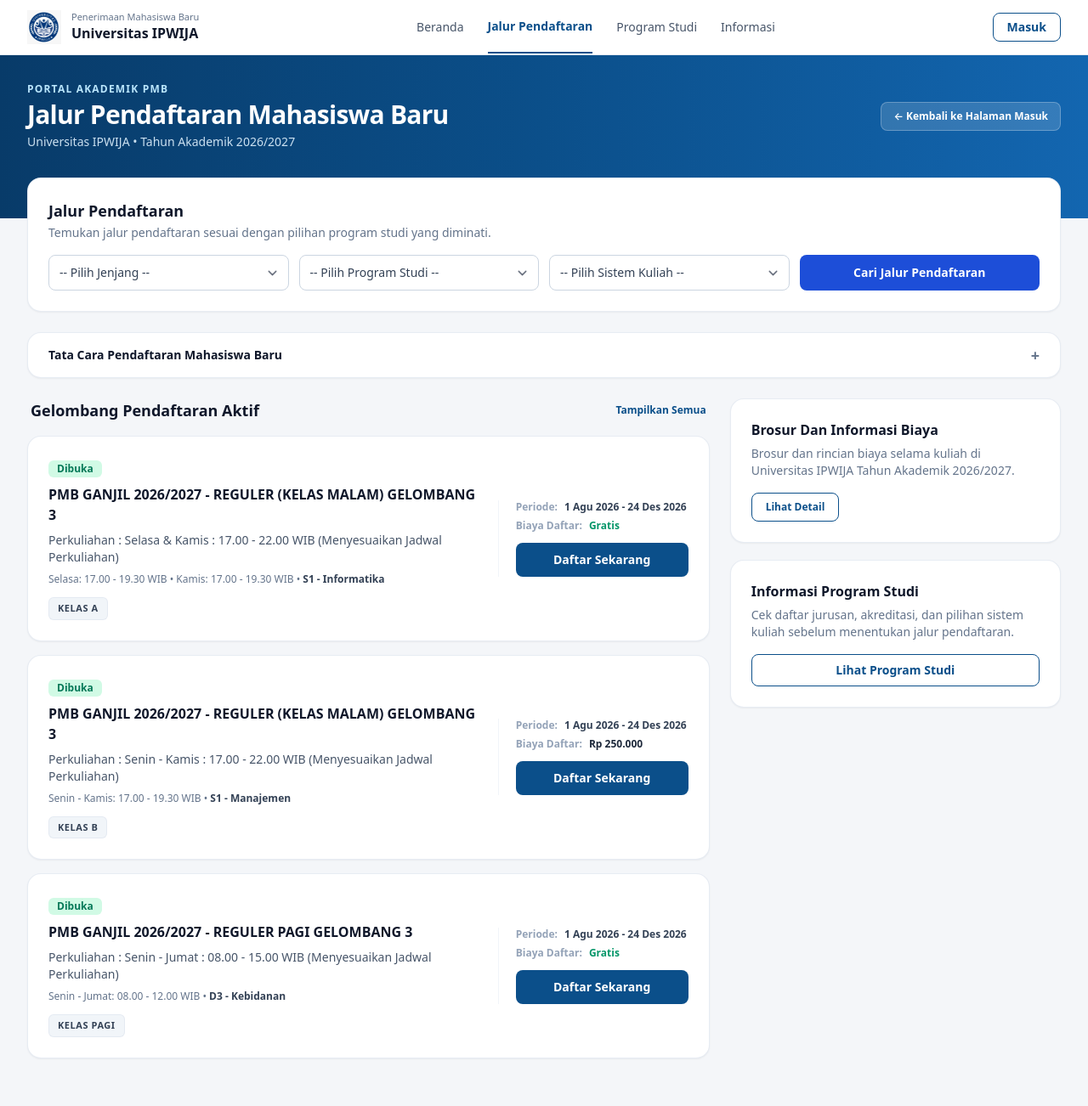
After one commit to pradityasaputradev-creator/pmb-ipwija, a Laravel app: page /jalur-pendaftaran in a window 1280 px wide. The commit adds this page. Shown: the whole page at 85% size. Run offline with Laravel 12, Linux system fonts and the light colour scheme; style sheets or scripts are compiled from the project's sources.

Commit message:
feat(pmb): add jalur pendaftaran page and route

```diff
--- /dev/null
+++ b/pmb_app/resources/views/jalur-pendaftaran/index.blade.php
@@ -0,0 +1,240 @@
+<!DOCTYPE html>
+<html lang="id">
+<head>
+    <meta charset="utf-8">
+    <meta name="viewport" content="width=device-width, initial-scale=1">
+    <title>Jalur Pendaftaran - PMB Universitas IPWIJA</title>
+    @vite(['resources/css/app.css', 'resources/js/app.js'])
+</head>
+<body class="min-h-screen bg-[#f4f6f9] text-slate-800 antialiased">
+    @php
+        $daftarJalur = [
+            [
+                'kode' => 'ganjil-2026-malam-gel-3-a',
+                'status' => 'Dibuka',
+                'judul' => 'PMB GANJIL 2026/2027 - REGULER (KELAS MALAM) GELOMBANG 3',
+                'jenjang' => 'S1',
+                'prodi' => 'S1 - Informatika',
+                'sistem' => 'Reguler Malam',
+                'jadwal' => 'Perkuliahan : Selasa & Kamis : 17.00 - 22.00 WIB (Menyesuaikan Jadwal Perkuliahan)',
+                'detail_jadwal' => 'Selasa: 17.00 - 19.30 WIB • Kamis: 17.00 - 19.30 WIB',
+                'kelas' => 'KELAS A',
+                'periode' => '1 Agu 2026 - 24 Des 2026',
+                'biaya' => 'Gratis',
+            ],
+            [
+                'kode' => 'ganjil-2026-malam-gel-3-b',
+                'status' => 'Dibuka',
+                'judul' => 'PMB GANJIL 2026/2027 - REGULER (KELAS MALAM) GELOMBANG 3',
+                'jenjang' => 'S1',
+                'prodi' => 'S1 - Manajemen',
+                'sistem' => 'Reguler Malam',
+                'jadwal' => 'Perkuliahan : Senin - Kamis : 17.00 - 22.00 WIB (Menyesuaikan Jadwal Perkuliahan)',
+                'detail_jadwal' => 'Senin - Kamis: 17.00 - 19.30 WIB',
+                'kelas' => 'KELAS B',
+                'periode' => '1 Agu 2026 - 24 Des 2026',
+                'biaya' => 'Rp 250.000',
+            ],
+            [
+                'kode' => 'ganjil-2026-pagi-gel-3',
+                'status' => 'Dibuka',
+                'judul' => 'PMB GANJIL 2026/2027 - REGULER PAGI GELOMBANG 3',
+                'jenjang' => 'D3',
+                'prodi' => 'D3 - Kebidanan',
+                'sistem' => 'Reguler Pagi',
+                'jadwal' => 'Perkuliahan : Senin - Jumat : 08.00 - 15.00 WIB (Menyesuaikan Jadwal Perkuliahan)',
+                'detail_jadwal' => 'Senin - Jumat: 08.00 - 12.00 WIB',
+                'kelas' => 'KELAS PAGI',
+                'periode' => '1 Agu 2026 - 24 Des 2026',
+                'biaya' => 'Gratis',
+            ],
+        ];
+    @endphp
+
+    <header class="bg-white border-b border-slate-200 sticky top-0 z-30">
+        <div class="max-w-7xl mx-auto px-4 sm:px-6 lg:px-8 h-16 flex items-center justify-between gap-4">
+            <a href="{{ route('login') }}" class="flex items-center gap-3">
+                <img src="{{ asset('images/logo-ipwija-header.png') }}" alt="Logo Universitas IPWIJA" class="h-10 w-10 object-contain">
+                <div>
+                    <span class="block text-[11px] text-slate-500 leading-tight">Penerimaan Mahasiswa Baru</span>
+                    <span class="block text-sm sm:text-base font-extrabold text-slate-900 leading-tight">Universitas IPWIJA</span>
+                </div>
+            </a>
+            <nav class="hidden md:flex items-center gap-7 text-sm font-medium text-slate-600">
+                <a href="{{ route('login') }}" class="hover:text-[#0b4f8a] transition">Beranda</a>
+                <a href="{{ route('jalur-pendaftaran.index') }}" class="text-[#0b4f8a] font-bold border-b-2 border-[#0b4f8a] py-5">Jalur Pendaftaran</a>
+                <a href="{{ route('program-studi.index') }}" class="hover:text-[#0b4f8a] transition">Program Studi</a>
+                <a href="#tata-cara" class="hover:text-[#0b4f8a] transition">Informasi</a>
+            </nav>
+            <div class="flex items-center gap-2.5">
+                @auth
+                    <a href="{{ route('dashboard') }}" class="rounded-lg bg-[#0b4f8a] hover:bg-[#083b69] px-4 py-2 text-xs sm:text-sm font-semibold text-white transition">Dashboard</a>
+                @else
+                    <a href="{{ route('login') }}" class="rounded-lg border border-[#0b4f8a] text-[#0b4f8a] hover:bg-[#0b4f8a] hover:text-white px-4 py-1.5 text-xs sm:text-sm font-semibold transition">Masuk</a>
+                @endauth
+            </div>
+        </div>
+    </header>
+
+    <section class="relative bg-gradient-to-r from-[#083b69] via-[#0b4f8a] to-[#1366b0] text-white overflow-hidden">
+        <div class="max-w-7xl mx-auto px-4 sm:px-6 lg:px-8 pt-8 pb-20">
+            <div class="flex flex-col sm:flex-row sm:items-center sm:justify-between gap-4">
+                <div>
+                    <p class="text-xs uppercase tracking-widest text-sky-200 font-semibold">Portal Akademik PMB</p>
+                    <h1 class="mt-1 text-2xl sm:text-3xl font-extrabold tracking-tight">Jalur Pendaftaran Mahasiswa Baru</h1>
+                    <p class="mt-1 text-xs sm:text-sm text-sky-100/90">Universitas IPWIJA &bull; Tahun Akademik 2026/2027</p>
+                </div>
+                <a href="{{ route('login') }}" class="inline-flex items-center gap-1.5 self-start sm:self-auto rounded-lg bg-white/15 hover:bg-white/25 border border-white/25 px-3.5 py-2 text-xs font-semibold text-white transition">&larr; Kembali ke Halaman Masuk</a>
+            </div>
+        </div>
+    </section>
+
+    <main class="max-w-7xl mx-auto px-4 sm:px-6 lg:px-8 -mt-12 pb-14 space-y-6 relative z-10">
+        <div id="cari-jalur" class="bg-white rounded-2xl shadow-sm border border-slate-200/80 p-5 sm:p-6">
+            <h2 class="text-base sm:text-lg font-extrabold text-slate-900">Jalur Pendaftaran</h2>
+            <p class="text-xs sm:text-sm text-slate-500 mt-0.5">Temukan jalur pendaftaran sesuai dengan pilihan program studi yang diminati.</p>
+            <div class="mt-4 grid grid-cols-1 sm:grid-cols-2 lg:grid-cols-4 gap-3">
+                <select id="filter-jenjang" class="w-full rounded-lg border-slate-300 text-sm py-2.5 px-3 text-slate-700 focus:border-[#0b4f8a] focus:ring-[#0b4f8a]">
+                    <option value="">-- Pilih Jenjang --</option>
+                    <option value="D3">D3 - Diploma 3</option>
+                    <option value="S1">S1 - Strata 1</option>
+                    <option value="S2">S2 - Pascasarjana</option>
+                </select>
+                <select id="filter-prodi" class="w-full rounded-lg border-slate-300 text-sm py-2.5 px-3 text-slate-700 focus:border-[#0b4f8a] focus:ring-[#0b4f8a]">
+                    <option value="">-- Pilih Program Studi --</option>
+                    <option value="D3 - Kebidanan">D3 - Kebidanan</option>
+                    <option value="S1 - Informatika">S1 - Informatika</option>
+                    <option value="S1 - Manajemen">S1 - Manajemen</option>
+                    <option value="S1 - Akuntansi">S1 - Akuntansi</option>
+                </select>
+                <select id="filter-sistem" class="w-full rounded-lg border-slate-300 text-sm py-2.5 px-3 text-slate-700 focus:border-[#0b4f8a] focus:ring-[#0b4f8a]">
+                    <option value="">-- Pilih Sistem Kuliah --</option>
+                    <option value="Reguler Pagi">Reguler Pagi</option>
+                    <option value="Reguler Malam">Reguler Malam</option>
+                    <option value="Kelas Karyawan">Kelas Karyawan</option>
+                </select>
+                <button type="button" onclick="terapkanFilterJalur()" class="w-full rounded-lg bg-[#1d4ed8] hover:bg-[#1e40af] text-white font-semibold py-2.5 px-4 text-sm transition shadow-xs cursor-pointer">Cari Jalur Pendaftaran</button>
+            </div>
+        </div>
+
+        <div class="bg-white rounded-2xl shadow-sm border border-slate-200/80 overflow-hidden">
+            <button type="button" onclick="toggleTataCara()" class="w-full px-5 sm:px-6 py-4 flex items-center justify-between text-left text-sm font-extrabold text-slate-900 hover:bg-slate-50/70 transition cursor-pointer">
+                <span>Tata Cara Pendaftaran Mahasiswa Baru</span>
+                <span id="icon-tata-cara" class="text-slate-500 text-lg leading-none">+</span>
+            </button>
+            <div id="panel-tata-cara" class="hidden px-5 sm:px-6 pb-5 pt-2 border-t border-slate-100 text-xs sm:text-sm text-slate-600 space-y-2">
+                <p><strong class="text-slate-800">1. Pilih Gelombang / Jalur:</strong> Sesuaikan jadwal perkuliahan, sistem kuliah, dan biaya pendaftaran.</p>
+                <p><strong class="text-slate-800">2. Klik Daftar Sekarang:</strong> Buat akun calon mahasiswa baru dan lengkapi data pendaftaran.</p>
+                <p><strong class="text-slate-800">3. Unggah Berkas &amp; Seleksi:</strong> Ikuti tahapan administrasi serta pantau status melalui dashboard PMB.</p>
+            </div>
+        </div>
+
+        <div class="grid grid-cols-1 lg:grid-cols-12 gap-6 items-start">
+            <div class="lg:col-span-8 space-y-4">
+                <div class="flex flex-wrap items-center justify-between gap-2 px-1">
+                    <h2 class="text-base sm:text-lg font-extrabold text-slate-900">Gelombang Pendaftaran Aktif</h2>
+                    <button type="button" onclick="resetFilterJalur()" class="text-xs font-semibold text-[#0b4f8a] hover:underline cursor-pointer">Tampilkan Semua</button>
+                </div>
+
+                <div id="daftar-kartu-jalur" class="space-y-4">
+                    @foreach ($daftarJalur as $jalur)
+                        <div class="kartu-jalur bg-white rounded-2xl shadow-sm border border-slate-200/80 p-5 sm:p-6 flex flex-col md:flex-row md:items-center justify-between gap-5 hover:border-[#0b4f8a]/50 transition" data-jenjang="{{ $jalur['jenjang'] }}" data-prodi="{{ $jalur['prodi'] }}" data-sistem="{{ $jalur['sistem'] }}">
+                            <div class="space-y-2 min-w-0 flex-1">
+                                <span class="inline-flex items-center rounded-md bg-emerald-100 px-2.5 py-0.5 text-xs font-bold text-emerald-700">{{ $jalur['status'] }}</span>
+                                <h3 class="text-sm sm:text-base font-extrabold text-slate-900 leading-snug">{{ $jalur['judul'] }}</h3>
+                                <p class="text-xs sm:text-sm text-slate-600">{{ $jalur['jadwal'] }}</p>
+                                <p class="text-xs text-slate-500">{{ $jalur['detail_jadwal'] }} &bull; <span class="font-semibold text-slate-700">{{ $jalur['prodi'] }}</span></p>
+                                <div class="pt-1">
+                                    <span class="inline-block rounded-md bg-slate-100 border border-slate-200/80 px-2.5 py-1 text-[11px] font-bold tracking-wider text-slate-700 uppercase">{{ $jalur['kelas'] }}</span>
+                                </div>
+                            </div>
+                            <div class="md:w-56 shrink-0 flex flex-col justify-between gap-3 md:border-l md:border-slate-100 md:pl-5 pt-3 md:pt-0 border-t md:border-t-0">
+                                <div class="space-y-1.5 text-xs text-slate-600">
+                                    <div class="flex items-center gap-2"><span class="text-slate-400 font-semibold">Periode:</span><span class="font-semibold text-slate-700">{{ $jalur['periode'] }}</span></div>
+                                    <div class="flex items-center gap-2"><span class="text-slate-400 font-semibold">Biaya Daftar:</span><span class="font-extrabold {{ $jalur['biaya'] === 'Gratis' ? 'text-emerald-600' : 'text-slate-800' }}">{{ $jalur['biaya'] }}</span></div>
+                                </div>
+                                <a href="{{ route('register', ['jalur' => $jalur['kode'], 'prodi' => $jalur['prodi'], 'sistem' => $jalur['sistem']]) }}" class="w-full inline-flex items-center justify-center rounded-lg bg-[#0b4f8a] hover:bg-[#083b69] text-white font-semibold py-2.5 px-4 text-xs sm:text-sm transition">Daftar Sekarang</a>
+                            </div>
+                        </div>
+                    @endforeach
+                </div>
+
+                <div id="pesan-kosong-jalur" class="hidden rounded-2xl bg-white border border-slate-200/80 p-6 text-center text-xs sm:text-sm text-slate-500">Tidak ada jalur pendaftaran yang sesuai dengan kriteria pencarian. Silakan ubah filter atau klik <strong>Tampilkan Semua</strong>.</div>
+            </div>
+
+            <div class="lg:col-span-4 space-y-5">
+                <div class="bg-white rounded-2xl shadow-sm border border-slate-200/80 p-5 sm:p-6">
+                    <h3 class="text-base font-extrabold text-slate-900">Brosur Dan Informasi Biaya</h3>
+                    <p class="text-xs sm:text-sm text-slate-500 mt-1.5 leading-relaxed">Brosur dan rincian biaya selama kuliah di Universitas IPWIJA Tahun Akademik 2026/2027.</p>
+                    <button type="button" onclick="bukaModalBiaya()" class="mt-4 inline-flex items-center justify-center rounded-lg border border-[#0b4f8a] text-[#0b4f8a] hover:bg-[#0b4f8a] hover:text-white px-4 py-2 text-xs font-semibold transition cursor-pointer">Lihat Detail</button>
+                </div>
+                <div id="tata-cara" class="bg-white rounded-2xl shadow-sm border border-slate-200/80 p-5 sm:p-6">
+                    <h3 class="text-base font-extrabold text-slate-900">Informasi Program Studi</h3>
+                    <p class="text-xs sm:text-sm text-slate-500 mt-1.5 leading-relaxed">Cek daftar jurusan, akreditasi, dan pilihan sistem kuliah sebelum menentukan jalur pendaftaran.</p>
+                    <a href="{{ route('program-studi.index') }}" class="mt-4 block w-full text-center rounded-lg border border-[#0b4f8a] text-[#0b4f8a] hover:bg-[#0b4f8a] hover:text-white font-semibold py-2 px-4 text-xs sm:text-sm transition">Lihat Program Studi</a>
+                </div>
+            </div>
+        </div>
+    </main>
+
+    <div id="modal-detail-jalur" class="fixed inset-0 z-50 hidden items-center justify-center bg-slate-950/70 p-4 backdrop-blur-2xs" onclick="if (event.target === this) tutupModalBiaya()">
+        <div class="w-full max-w-lg rounded-2xl bg-white p-6 shadow-2xl border border-slate-200">
+            <div class="flex items-start justify-between gap-3 border-b border-slate-100 pb-3.5">
+                <div>
+                    <span class="inline-block rounded-md bg-sky-100 px-2.5 py-0.5 text-[10px] font-bold uppercase tracking-wider text-[#0b4f8a]">Informasi Biaya &amp; Brosur</span>
+                    <h3 class="mt-1 text-lg font-extrabold text-slate-900">Rincian Biaya Kuliah Universitas IPWIJA</h3>
+                </div>
+                <button type="button" onclick="tutupModalBiaya()" class="rounded-lg px-2 py-1 text-sm font-bold text-slate-400 hover:bg-slate-100 hover:text-slate-700 cursor-pointer">&times;</button>
+            </div>
+            <div class="mt-4 space-y-3 text-xs sm:text-sm text-slate-600 leading-relaxed">
+                <p>Universitas IPWIJA menyediakan skema biaya pendidikan yang terjangkau sesuai gelombang pendaftaran aktif:</p>
+                <ul class="list-disc pl-5 space-y-1 text-xs">
+                    <li><strong>Biaya Pendaftaran:</strong> Gratis pada gelombang promosi tertentu atau sesuai ketentuan jalur.</li>
+                    <li><strong>Dana Pengembangan &amp; SPP:</strong> Tersedia opsi angsuran untuk kelas Reguler maupun Kelas Karyawan.</li>
+                    <li><strong>Beasiswa:</strong> Tersedia jalur Beasiswa Prestasi Akademik, Non-Akademik, dan KIP-Kuliah.</li>
+                </ul>
+            </div>
+            <div class="mt-6 flex flex-wrap items-center justify-end gap-2.5 border-t border-slate-100 pt-4">
+                <a href="{{ route('register') }}" class="rounded-lg bg-[#0b4f8a] hover:bg-[#083b69] px-4 py-2 text-xs font-semibold text-white transition">Daftar Sekarang</a>
+                <button type="button" onclick="tutupModalBiaya()" class="rounded-lg border border-slate-200 bg-white hover:bg-slate-50 px-4 py-2 text-xs font-semibold text-slate-700 transition cursor-pointer">Tutup</button>
+            </div>
+        </div>
+    </div>
+
+    <script>
+        function terapkanFilterJalur() {
+            const jenjang = document.getElementById('filter-jenjang').value;
+            const prodi = document.getElementById('filter-prodi').value;
+            const sistem = document.getElementById('filter-sistem').value;
+            let tampil = 0;
+            document.querySelectorAll('.kartu-jalur').forEach(kartu => {
+                const cocok = (!jenjang || kartu.dataset.jenjang === jenjang) && (!prodi || kartu.dataset.prodi === prodi) && (!sistem || kartu.dataset.sistem === sistem);
+                kartu.classList.toggle('hidden', !cocok);
+                if (cocok) tampil++;
+            });
+            document.getElementById('pesan-kosong-jalur').classList.toggle('hidden', tampil > 0);
+        }
+        function resetFilterJalur() {
+            document.getElementById('filter-jenjang').value = '';
+            document.getElementById('filter-prodi').value = '';
+            document.getElementById('filter-sistem').value = '';
+            terapkanFilterJalur();
+        }
+        function toggleTataCara() {
+            const panel = document.getElementById('panel-tata-cara');
+            const icon = document.getElementById('icon-tata-cara');
+            icon.textContent = panel.classList.toggle('hidden') ? '+' : '−';
+        }
+        function bukaModalBiaya() {
+            const modal = document.getElementById('modal-detail-jalur');
+            modal.classList.remove('hidden');
+            modal.classList.add('flex');
+        }
+        function tutupModalBiaya() {
+            const modal = document.getElementById('modal-detail-jalur');
+            modal.classList.add('hidden');
+            modal.classList.remove('flex');
+        }
+    </script>
+</body>
+</html>
--- a/pmb_app/resources/views/program-studi/index.blade.php
+++ b/pmb_app/resources/views/program-studi/index.blade.php
@@ -35,7 +35,7 @@
 
             <nav class="hidden md:flex items-center gap-7 text-sm font-medium text-slate-600">
                 <a href="{{ route('login') }}" class="hover:text-[#0b4f8a] transition">Beranda</a>
-                <a href="#cari-jalur" class="hover:text-[#0b4f8a] transition">Jalur Pendaftaran</a>
+                <a href="{{ route('jalur-pendaftaran.index') }}" class="hover:text-[#0b4f8a] transition">Jalur Pendaftaran</a>
                 <a href="{{ route('program-studi.index') }}" class="text-[#0b4f8a] font-bold border-b-2 border-[#0b4f8a] py-5">Program Studi</a>
                 <a href="#tata-cara" class="hover:text-[#0b4f8a] transition">Informasi</a>
             </nav>
--- a/pmb_app/routes/web.php
+++ b/pmb_app/routes/web.php
@@ -12,6 +12,10 @@ Route::get('/', function () {
 Route::get('/program-studi', function () {
     return view('program-studi.index');
 })->name('program-studi.index');
+
+Route::get('/jalur-pendaftaran', function () {
+    return view('jalur-pendaftaran.index');
+})->name('jalur-pendaftaran.index');
 
 Route::get('/dashboard', function () {
     return view('dashboard');
```
